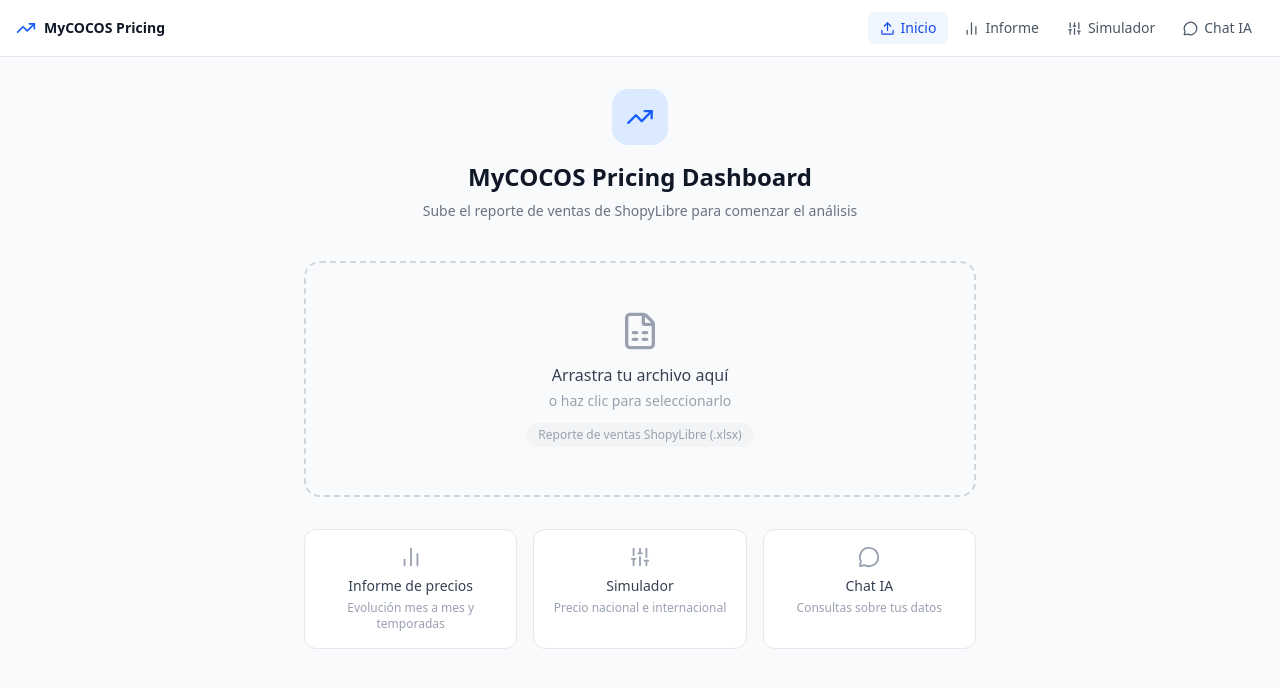
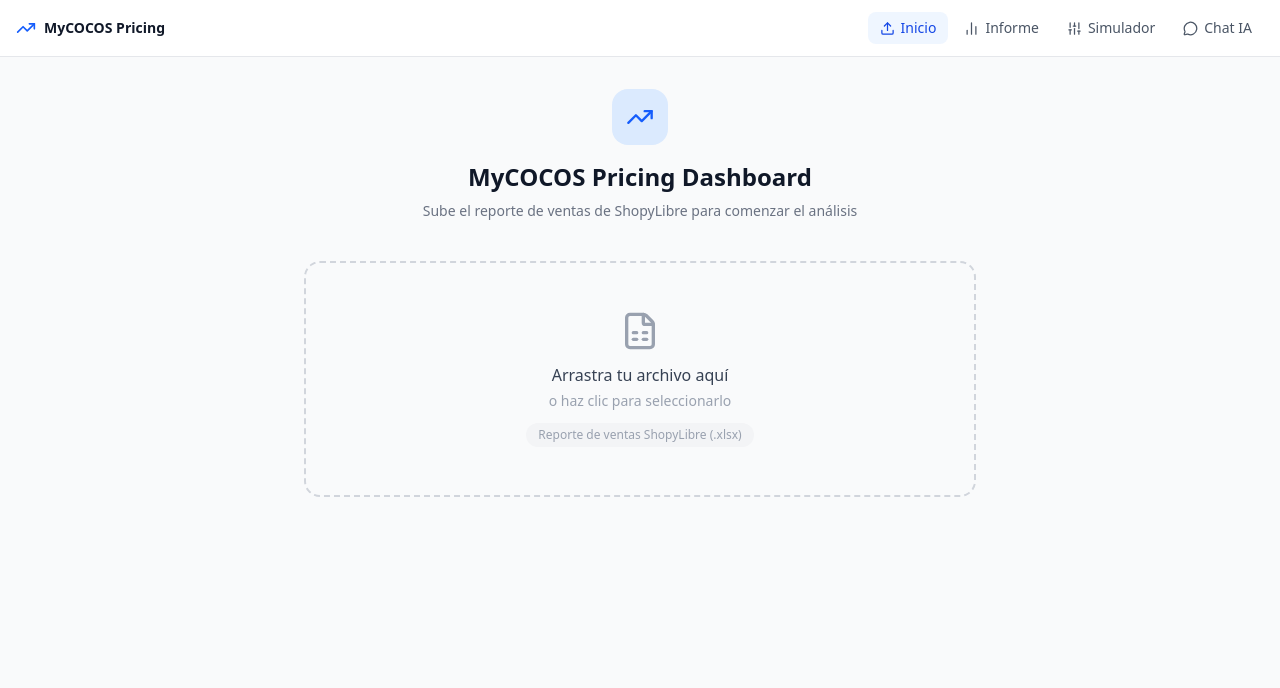
Before and after one commit to sebastian833/mycocos-pricing-app, a Next.js app: page / in a window 1280 px wide. Shown: the top 688 px of the page. Built offline with nearby package versions, Linux system fonts and the light colour scheme.

Commit message:
fix: use client-side parser in page.tsx

```diff
--- a/app/page.tsx
+++ b/app/page.tsx
@@ -4,6 +4,7 @@
 import { useRouter } from 'next/navigation'
 import { useData } from '@/lib/context'
 import { Upload, FileSpreadsheet, CheckCircle, AlertCircle, TrendingUp, BarChart2, Sliders, MessageCircle } from 'lucide-react'
+import { parseShopyLibreFile } from '@/lib/parser-client'
 
 export default function Home() {
   const { data, setData, setFileName } = useData()
@@ -20,15 +21,16 @@
     setLoading(true)
     setError('')
     try {
-      const formData = new FormData()
-      formData.append('file', file)
-      const res = await fetch('/api/parse', { method: 'POST', body: formData })
-      if (!res.ok) throw new Error('Error procesando el archivo')
-      const parsed = await res.json()
+      const buffer = await file.arrayBuffer()
+      const parsed = await parseShopyLibreFile(buffer)
+      if (!parsed.productos || parsed.productos.length === 0) {
+        throw new Error('No se encontraron productos.')
+      }
       setData(parsed)
       setFileName(file.name)
-    } catch {
-      setError('No se pudo procesar el archivo. Asegúrate de que sea un reporte de ShopyLibre.')
+    } catch (e: unknown) {
+      const msg = e instanceof Error ? e.message : 'Error desconocido'
+      setError('No se pudo procesar el archivo: ' + msg)
     } finally {
       setLoading(false)
     }
@@ -69,8 +71,8 @@
           <input id="fileInput" type="file" accept=".xlsx,.xls" className="hidden" onChange={onFileChange} />
           {loading ? (
             <div className="flex flex-col items-center gap-3">
-              <div className="w-10 h-10 border-3 border-blue-500 border-t-transparent rounded-full animate-spin" />
-              <p className="text-gray-600 text-sm">Procesando archivo...</p>
+              <div className="w-10 h-10 border-4 border-blue-200 border-t-blue-500 rounded-full animate-spin" />
+              <p className="text-gray-600 text-sm">Procesando archivo... puede tomar unos segundos</p>
             </div>
           ) : (
             <div className="flex flex-col items-center gap-3">
@@ -96,7 +98,6 @@
               </p>
             </div>
           </div>
-
           <div className="grid grid-cols-2 gap-3 mb-6">
             {data.resumen.map(r => (
               <div key={r.año} className="bg-gray-50 rounded-xl p-4">
@@ -106,7 +107,6 @@
               </div>
             ))}
           </div>
-
           <div className="grid grid-cols-3 gap-2 mb-6">
             <button onClick={() => router.push('/informe')} className="flex flex-col items-center gap-1.5 p-3 bg-blue-50 hover:bg-blue-100 rounded-xl transition-colors">
               <BarChart2 className="text-blue-600" size={20} />
@@ -121,11 +121,7 @@
               <span className="text-xs font-medium text-purple-700">Chat IA</span>
             </button>
           </div>
-
-          <button
-            onClick={() => { setData(null); setFileName('') }}
-            className="w-full text-sm text-gray-400 hover:text-gray-600 transition-colors"
-          >
+          <button onClick={() => { setData(null); setFileName('') }} className="w-full text-sm text-gray-400 hover:text-gray-600 transition-colors">
             Cargar otro archivo
           </button>
         </div>
@@ -137,22 +133,6 @@
           {error}
         </div>
       )}
-
-      {!data && (
-        <div className="mt-8 grid grid-cols-3 gap-4 text-center">
-          {[
-            { icon: BarChart2, title: 'Informe de precios', desc: 'Evolución mes a mes y temporadas' },
-            { icon: Sliders, title: 'Simulador', desc: 'Precio nacional e internacional' },
-            { icon: MessageCircle, title: 'Chat IA', desc: 'Consultas sobre tus datos' },
-          ].map(({ icon: Icon, title, desc }) => (
-            <div key={title} className="bg-white border border-gray-200 rounded-xl p-4">
-              <Icon className="text-gray-400 mx-auto mb-2" size={22} />
-              <p className="text-sm font-medium text-gray-700">{title}</p>
-              <p className="text-xs text-gray-400 mt-1">{desc}</p>
-            </div>
-          ))}
-        </div>
-      )}
     </div>
   )
 }
```
